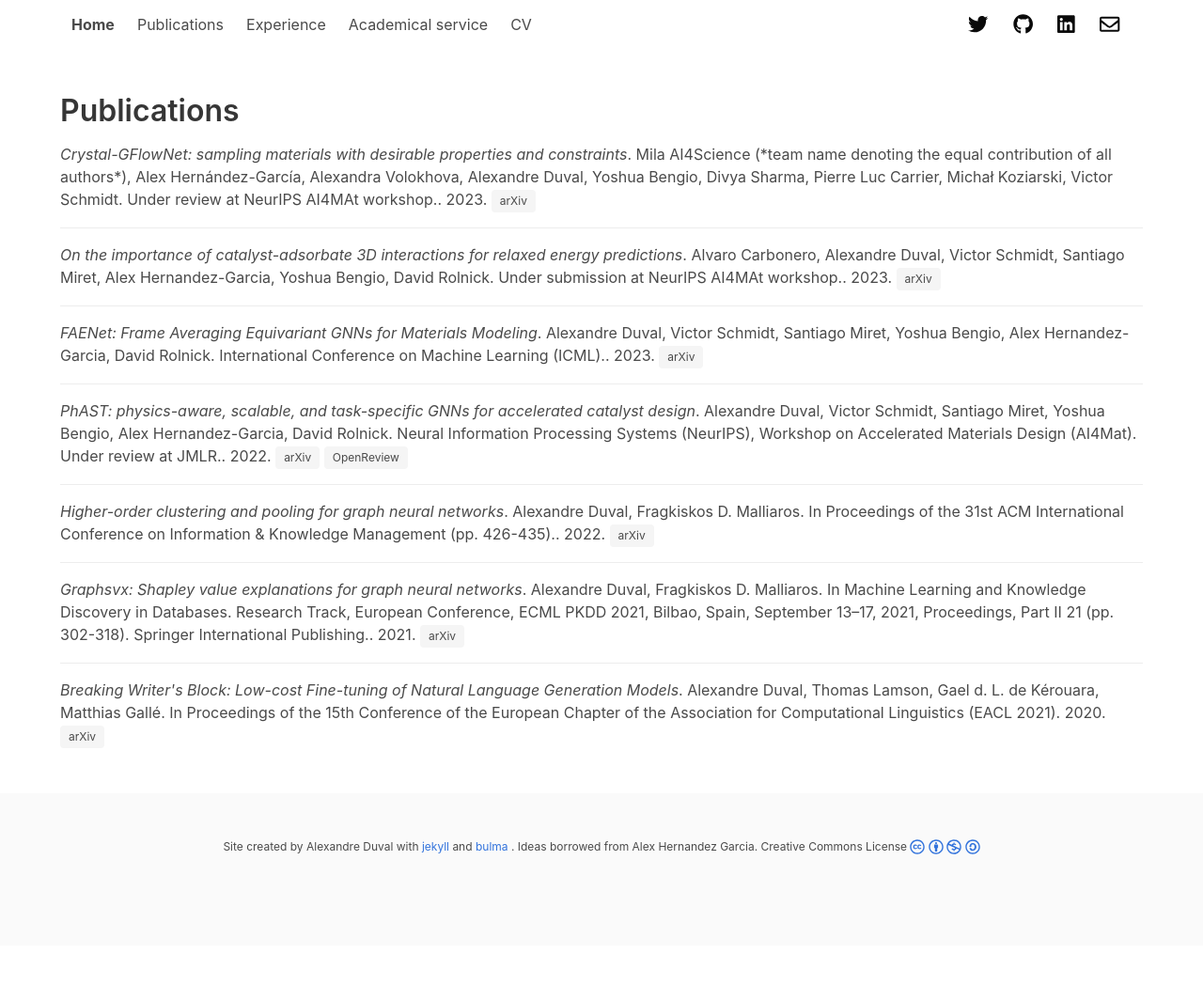
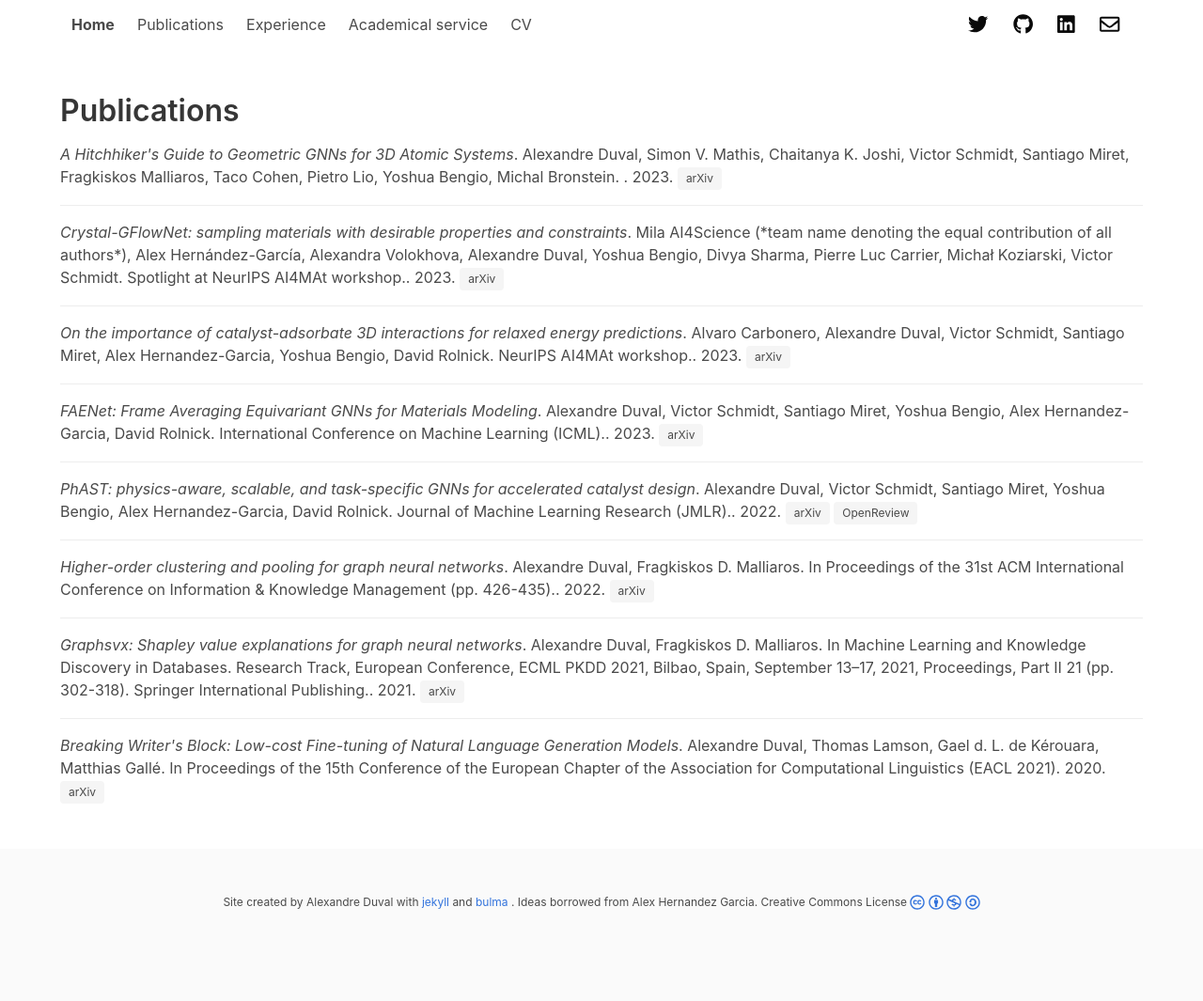
Before and after one commit to AlexDuvalinho/alexduvalinho.github.io, a Jekyll site: the page built from _pages/publications.html, in a window 1280 px wide. Shown: the whole page at 94% size. Built offline with Jekyll 4.4.1, drawn with Linux system fonts in a browser that asks for light colours; nearby versions of some CDN libraries; a style sheet for code colours, icons or effects is not loaded; before the commit the page ends 1006 px from its top, so only the background shows below that.

Commit message:
add hitchhikers guide

```diff
--- a/_data/publications.yml
+++ b/_data/publications.yml
@@ -1,3 +1,20 @@
+- title: "A Hitchhiker's Guide to Geometric GNNs for 3D Atomic Systems"
+  authors:
+    - Alexandre Duval
+    - Simon V. Mathis
+    - Chaitanya K. Joshi
+    - Victor Schmidt
+    - Santiago Miret
+    - Fragkiskos Malliaros
+    - Taco Cohen
+    - Pietro Lio
+    - Yoshua Bengio
+    - Michal Bronstein
+  year: 2023
+  tags:
+    - tag: arXiv
+      link: https://arxiv.org/pdf/2312.07511.pdf
+
 - title: "Crystal-GFlowNet: sampling materials with desirable properties and constraints"
   authors:
     - Mila AI4Science (*team name denoting the equal contribution of all authors*)
@@ -10,7 +27,7 @@
     - Michał Koziarski
     - Victor Schmidt
   year: 2023
-  journal: Under review at NeurIPS AI4MAt workshop.
+  journal: Spotlight at NeurIPS AI4MAt workshop.
   tags:
     - tag: arXiv
       link: https://arxiv.org/abs/2310.04925
@@ -25,7 +42,7 @@
     - Yoshua Bengio
     - David Rolnick
   year: 2023
-  journal: Under submission at NeurIPS AI4MAt workshop.
+  journal: NeurIPS AI4MAt workshop.
   tags:
     - tag: arXiv
       link: https://arxiv.org/abs/2310.06682
@@ -53,7 +70,7 @@
     - Alex Hernandez-Garcia
     - David Rolnick
   year: 2022
-  journal: Neural Information Processing Systems (NeurIPS), Workshop on Accelerated Materials Design (AI4Mat). Under review at JMLR.
+  journal: Journal of Machine Learning Research (JMLR).
   tags:
     - tag: arXiv
       link: https://arxiv.org/abs/2211.12020
```
